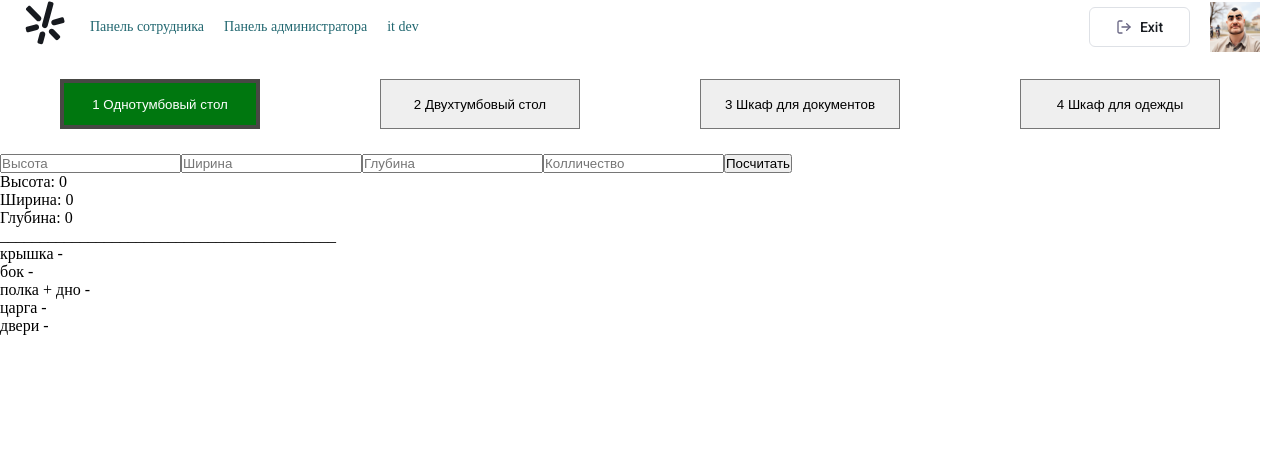
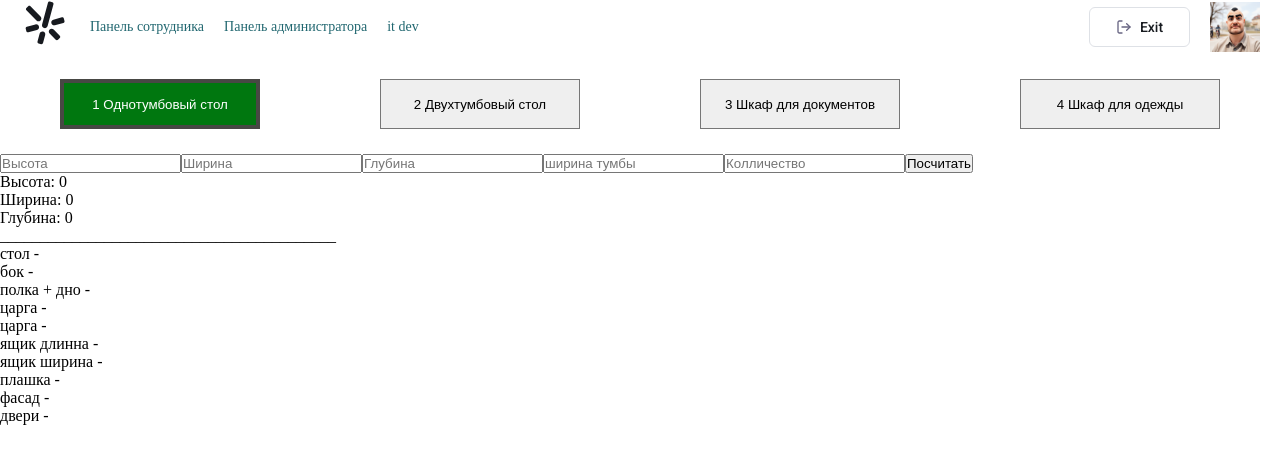
Before and after one commit to invictus1902/my_progekt_work, a React (Create React App) app: page /it in a window 1280 px wide. Shown: the top 464 px of the page. Built offline with nearby package versions, Linux system fonts and the light colour scheme.

Commit message:
emir 13.11.2025

```diff
--- a/src/it_spashel/it_spashel.js
+++ b/src/it_spashel/it_spashel.js
@@ -13,12 +13,14 @@
     const [visota, setVisota] = useState(0);
     const [shirina, setShirina] = useState(0);
     const [glubina, setGlubina] = useState(0);
-    const [coll,setColl] = useState(0);
+    const [coll, setColl] = useState(0);
+    const [tumbaStola, setTumbaStola] = useState(0);
 
     const [formVisota, setFormVisota] = useState('');
     const [formShirina, setFormShirina] = useState('');
     const [formGlubina, setFormGlubina] = useState('');
-    const [fromColl,setFromColl] = useState('');
+    const [fromColl, setFromColl] = useState('');
+    const [formTumbaStola, setFormTumbaStola] = useState('');
 
 
     const [kryshka, setKryshkas] = useState('');
@@ -26,6 +28,13 @@
     const [cargando, setCargando] = useState('');
     const [polca_dno, setPolca_dno] = useState('');
     const [fasadai, setFasadai] = useState('');
+    const [stol, setStol] = useState('');
+    const [cargaStol, setCargaStol] = useState('');
+    const [plashka, setPlashkas] = useState('');
+    const [fasad, setFasad] = useState('');
+    const [yshikDlina, setYshikDlina] = useState('');
+    const [yshikShirina, setYshikShirina] = useState('');
+    const [peregorodka, setPeregorodka] = useState('');
 
 
     const handleSubmit = (e) => {
@@ -35,22 +44,46 @@
         setShirina(Number(formShirina));
         setGlubina(Number(formGlubina));
         setColl(Number(fromColl));
+        setTumbaStola(Number(formTumbaStola));
 
+        if (mebel === 0) {
+            setStol(formShirina + ' : ' + formGlubina + ' ' + fromColl * 1 + 'шт');
+            setBokas((Number(formVisota) - 16) + ' : ' + (Number(formGlubina) - 100) + ' ' + fromColl * 3 + 'шт')
+            setPolca_dno(formTumbaStola - 32 + ' : ' + (Number((formGlubina) - 100) - 16) + ' ' + fromColl * 2 + 'шт')
+            setCargando(formTumbaStola - 32 + ' : 70 ' + fromColl * 1 + 'шт')
+            setCargaStol((Number(((formShirina)-116)-formTumbaStola)) + ' : ' + '500 ' + fromColl * 1 + 'шт')
+            setYshikDlina('450 : 100 ' + fromColl*2 + 'шт')
+            setYshikShirina((Number((formTumbaStola)-64)-24) + ' : 100 ' + fromColl*2 + 'шт')
+            setPlashkas((Number(formTumbaStola)-32) + ' : 100 ' + fromColl * 2 + 'шт')
+            setFasad('146 : ' + (Number(formTumbaStola)-2) + fromColl * 1 + 'шт')
+            setFasadai((Number(formVisota)-240) + ' : ' + (Number(formTumbaStola)-2) + ' ' + fromColl*1 + 'шт')
+        } else if (mebel === 2) {
+            if (formShirina < 850){
+                setKryshkas(formShirina + ' : ' + (Number(formGlubina) + 16) + ' ' + fromColl * 1 + 'шт');
+                setBokas((Number(formVisota) - 16) + ' : ' + formGlubina + ' ' + fromColl * 2 + 'шт');
+                setCargando((Number(formShirina) - 32) + ' : 70 ' + ' ' + fromColl * 1 + 'шт');
+                setPolca_dno((Number(formShirina) - 32) + ' : ' + formGlubina + ' ' + fromColl * 5 + 'шт');
+                setFasadai(((Number(formShirina) / 2) - 4) + ' : 730 ' + ' ' + fromColl * 2 + 'шт');
+                setPeregorodka('')
 
-        if (mebel === 2) {
-            setKryshkas(formShirina + ' : ' + (Number(formGlubina) + 16) + ' ' + fromColl * 1 + 'шт');
-            setBokas((Number(formVisota) - 16) + ' : ' + formGlubina + ' ' + fromColl * 2 + 'шт');
-            setCargando((Number(formShirina) - 32) + ' : 70 ' + ' ' + fromColl * 1 + 'шт');
-            setPolca_dno((Number(formShirina) - 32) + ' : ' + formGlubina + ' ' + fromColl * 5 + 'шт');
-            setFasadai(((Number(formShirina) / 2) - 4) + ' : 730 ' + ' ' + fromColl * 2 + 'шт');
-        }
-
-        else{
+            }
+            if (formShirina > 850){
+                setKryshkas(formShirina + ' : ' + (Number(formGlubina) + 16) + ' ' + fromColl * 1 + 'шт');
+                setBokas((Number(formVisota) - 16) + ' : ' + formGlubina + ' ' + fromColl * 2 + 'шт');
+                setCargando((Number(formShirina) - 32) + ' : 70 ' + ' ' + fromColl * 1 + 'шт');
+                setPeregorodka((Number(formVisota)-102) + ' : ' + formGlubina + ' ' + fromColl*1 + 'шт')
+            }
+        } else {
             setKryshkas('');
             setBokas('');
             setCargando('');
             setPolca_dno('');
             setFasadai('')
+            setYshikDlina('')
+            setYshikShirina('')
+            setCargaStol('')
+            setPlashkas('')
+            setFasad('')
         }
 
         console.log("Итоговые данные:", {
@@ -107,6 +140,13 @@
                         onChange={(e) => setFormGlubina(e.target.value)}
                     />
                     <input
+                        className={`${mebel === 0 ? 'it_spashel__mebeli__itog' : 'none'}`}
+                        type="number"
+                        placeholder="ширина тумбы"
+                        value={formTumbaStola}
+                        onChange={(e) => setFormTumbaStola(e.target.value)}
+                    />
+                    <input
                         type="number"
                         placeholder="Колличество"
                         value={fromColl}
@@ -120,11 +160,24 @@
                 <p>Глубина: {glubina}</p>
                 <p>__________________________________________</p>
             </div>
-            <div className="it_spashel__mebeli__itog">
+            <div className={`${mebel === 2 ? 'it_spashel__mebeli__itog' : 'none'}`}>
                 <p>крышка - {kryshka}</p>
                 <p>бок - {bok}</p>
                 <p>полка + дно - {polca_dno}</p>
                 <p>царга - {cargando}</p>
+                <p>перегородка - {peregorodka}</p>
+                <p>двери - {fasadai}</p>
+            </div>
+            <div className={`${mebel === 0 ? 'it_spashel__mebeli__itog' : 'none'}`}>
+                <p>стол - {stol}</p>
+                <p>бок - {bok}</p>
+                <p>полка + дно - {polca_dno}</p>
+                <p>царга - {cargando}</p>
+                <p>царга - {cargaStol}</p>
+                <p>ящик длинна - {yshikDlina}</p>
+                <p>ящик ширина - {yshikShirina}</p>
+                <p>плашка - {plashka}</p>
+                <p>фасад - {fasad}</p>
                 <p>двери - {fasadai}</p>
             </div>
         </div>
--- a/src/it_spashel/it_spashel.scss
+++ b/src/it_spashel/it_spashel.scss
@@ -24,3 +24,6 @@
     }
   }
 }
+.none{
+  display: none;
+}
```
